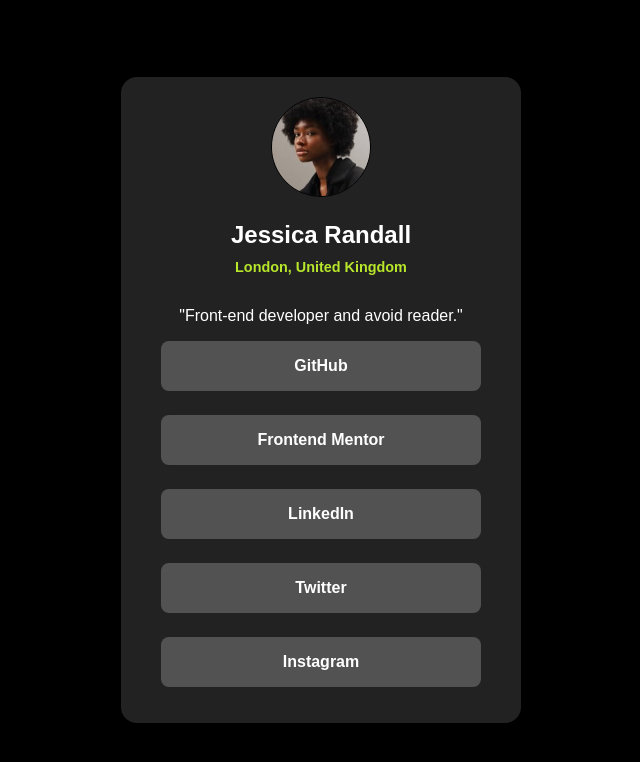
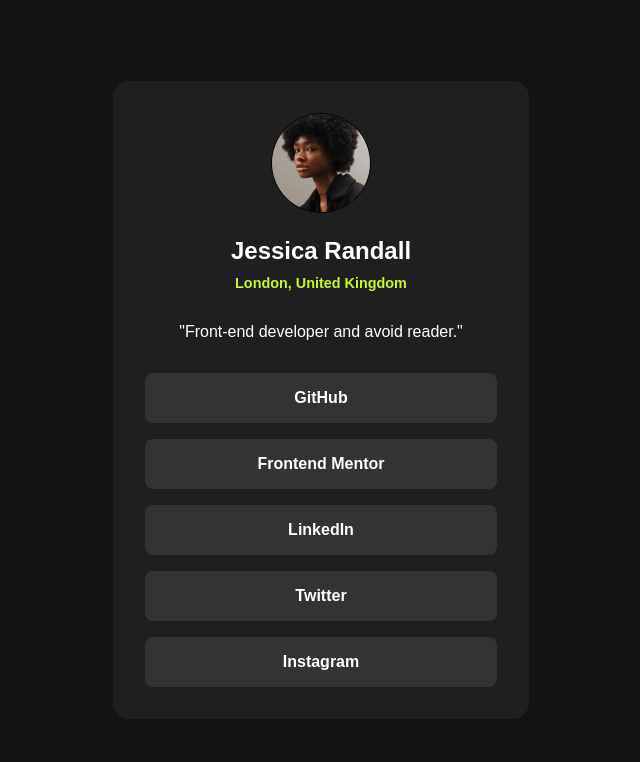
Before and after one commit to SafeerAhmed54/social-links-profile-main, a plain HTML site: page index.html in a window 1280 px wide. Shown: the whole page, without its empty margins (319-959 px from the left). Drawn offline with Linux system fonts and the light colour scheme; a web font is replaced by a local one.

Commit message:
Update stylesheet.css

```diff
--- a/stylesheet.css
+++ b/stylesheet.css
@@ -33,20 +33,20 @@ body {
     display: flex;
     justify-content: center;
     align-items: center;
-    background-color: rgb(0, 0, 0);
+    background-color: hsl(0, 0%, 8%);
 }
 
 .rol{
-    background-color: rgb(34, 34, 34);
-    width: 25rem;
+    background-color: hsl(0, 0%, 12%);
+    width: 26rem;
     border-radius: 1rem;
     box-shadow: 0 10px 20px rgba(0, 0, 0, 0.1);
-    padding: 20px;
+    padding: 2rem;
     text-align: center;
 }
 
 .rol:hover{
-    box-shadow: 5px 10px 0px #B7E62A;
+    box-shadow: 0px 0px 10px hsl(75, 94%, 57%);
 }
 
 .col{
@@ -66,7 +66,7 @@ body {
 }
 
 .img:hover{
-    border: 2px solid #B7E62A;
+    border: 2px solid hsl(75, 94%, 57%);
 }
 
 .info{
@@ -79,43 +79,45 @@ body {
 }
 
 .info h2::selection{
-    color: #B7E62A;
+    color: hsl(75, 94%, 57%);
     background-color: transparent;
 }
 
 .info p{
-    color: #B7E62A;
+    color: hsl(75, 94%, 57%);
     font-weight: 600;
     font-size: 0.9rem;
     margin-bottom: 1rem;
 }
 
+.description{
+    margin-bottom: 2rem;
+}
+
 .description p{
     color: hsl(0, 0%, 100%);
     font-size: 1rem;
-    margin-bottom: 1rem;
 }
 
 .button{
     display: flex;
     flex-direction: column;
-    gap: 0.5rem;
+    gap: 1rem;
 }
 
 .button-class{
-    padding: 1rem 6rem;
+    padding: 1rem 7rem;
     border-radius: 0.5rem;
-    background-color: #525252;
+    background-color: hsl(0, 0%, 20%);
     color: hsl(0, 0%, 100%);
     font-size: medium;
     border: none;
     font-weight: 600;
-    margin-bottom: 1rem;
     cursor: pointer;
     transition: all 0.3s ease;
 }
 
 .button-class:hover{
-    background-color: #B7E62A;
+    background-color: hsl(75, 94%, 57%);
     color: hsl(0, 0%, 0%);
 }
```
